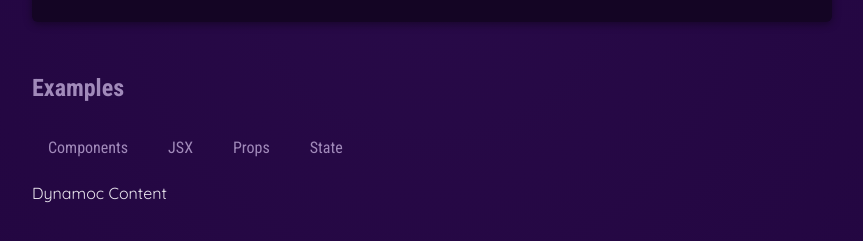
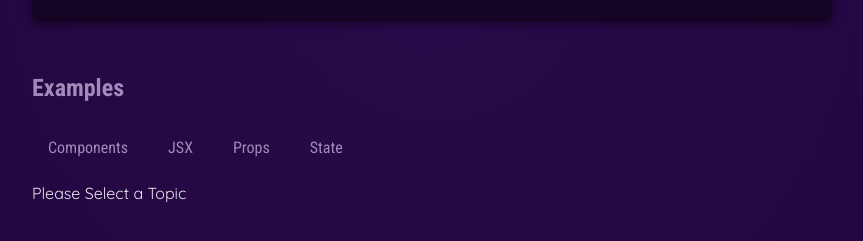
Before and after one commit to Aaryany25/React-, a React (Vite) app in the folder React Essentials/01-starting-project/: page / in a window 1280 px wide. Shown: the part 677-918 px from the top of the page, without its empty margins (208-1071 px from the left). Built offline with nearby package versions, Linux system fonts and the light colour scheme.

Commit message:
Started Learning State

```diff
--- a/React Essentials/01-starting-project/src/App.jsx
+++ b/React Essentials/01-starting-project/src/App.jsx
@@ -2,9 +2,11 @@ import {CORE_CONCEPTS} from './data.js'
 import Header from './Components/Header.jsx';
 import CoreComponent from './Components/CoreConcepts.jsx';
 import TabButton from './Components/TabButton.jsx';
+import { useState } from 'react';
 function App() {
+  const [Topic,SetTopic] = useState("Please Select a Topic")
   function HandleSelect(selected){
-    console.log(selected)
+    SetTopic(selected)
 }
   return (
     <div>
@@ -31,7 +33,7 @@ function App() {
   <TabButton onSelect={()=>HandleSelect("State")}>State</TabButton>
 
 </menu>
-Dynamoc Content
+{Topic}
         </section>
       </main>
     </div>
```
